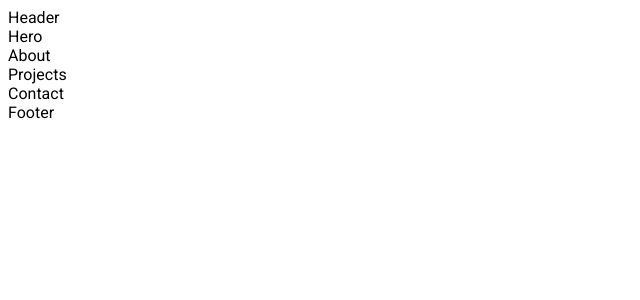
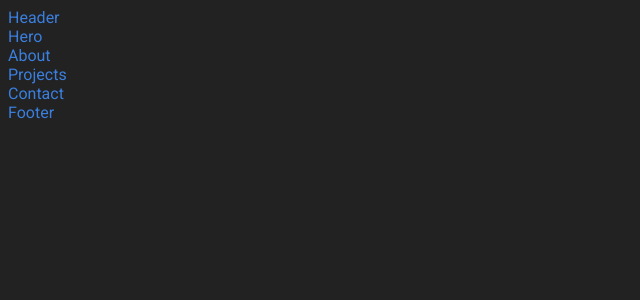
Before and after one commit to raop155/raop-portfolio, a React (Create React App) app: page / in a window 1280 px wide. Shown: the top 300 px of the page, without its empty margins (0-640 px from the left). Built offline with nearby package versions, Linux system fonts and the light colour scheme.

Commit message:
Add base colors

```diff
--- a/src/styles/style.scss
+++ b/src/styles/style.scss
@@ -1,6 +1,14 @@
 @import url('https://fonts.googleapis.com/css2?family=Roboto:wght@300;400;500;700;900&display=swap');
 @import-normalize; /* bring in normalize.css styles */
 
+:root {
+  --bg-color: #222;
+  --text-color: #fff;
+  --primary-color: #3b7fde;
+}
+
 body {
   font-family: Roboto, sans-serif;
+  background: var(--bg-color);
+  color: var(--primary-color);
 }
```
